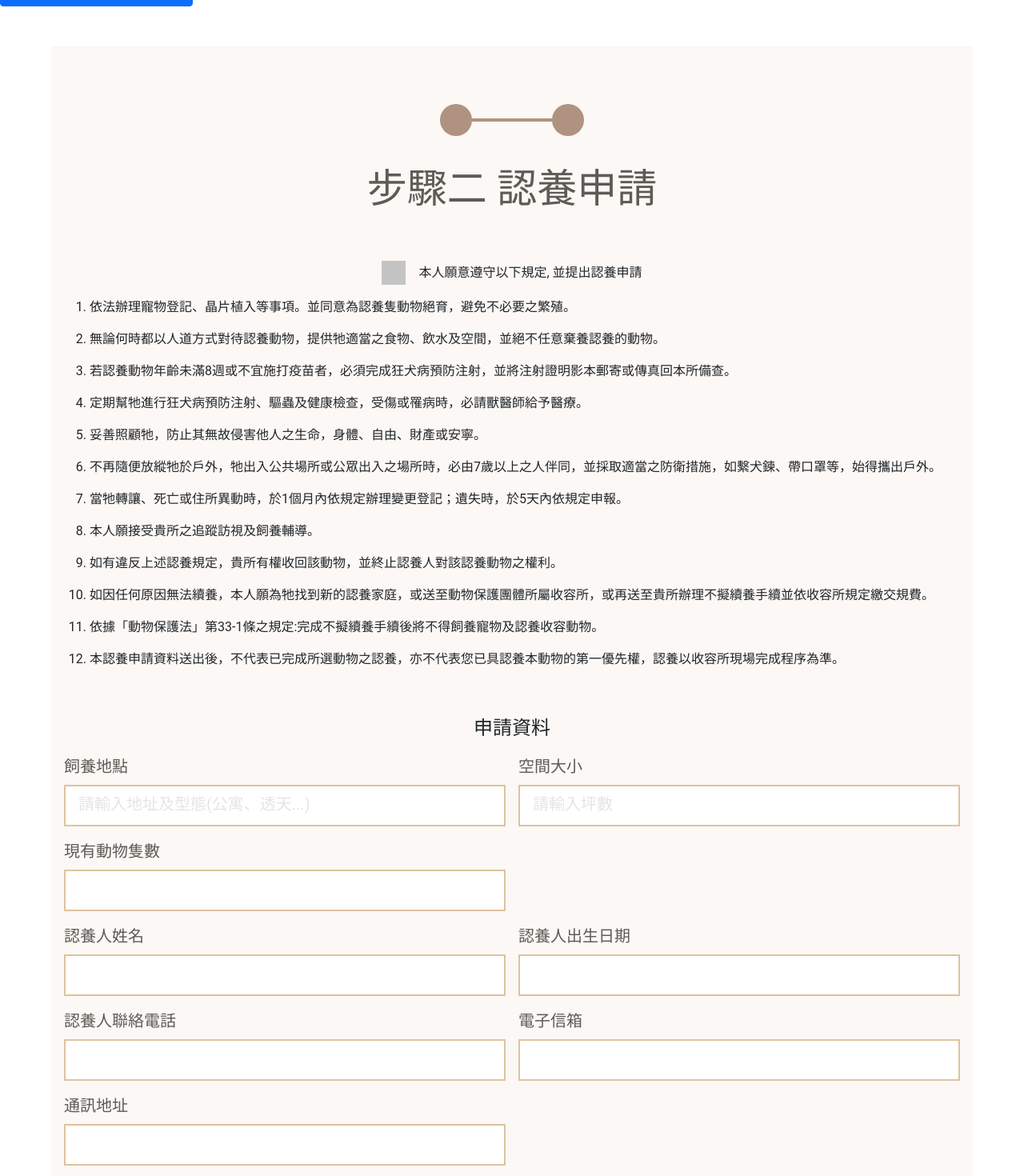
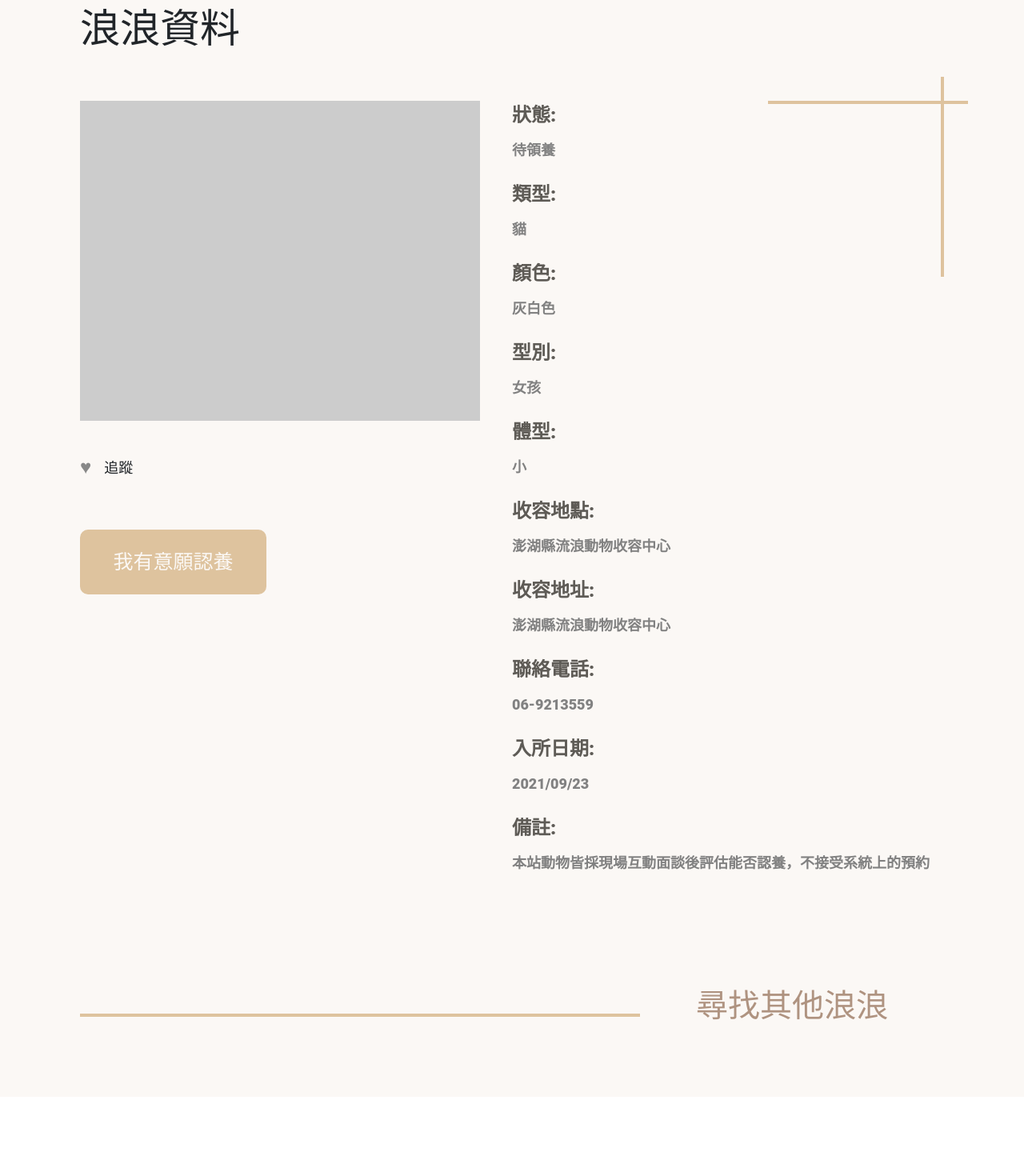
Before and after one commit to Chiahsuan-TW/pet-adoption, a Vue app: page /info in a window 1280 px wide. Shown: the part 60-1530 px from the top of the page at 80% size. After the commit the page ends 1431 px from the top, so only its background shows below. Built offline with nearby package versions, Linux system fonts and the light colour scheme.

Commit message:
info-layout feat: info基礎切版完成

```diff
--- a/src/views/Info.vue
+++ b/src/views/Info.vue
@@ -1,16 +1,61 @@
 <template>
+  <div class="info">
+    <div class="info_container">
+      <h2>浪浪資料</h2>
+      <div class="info_area">
+        <div class="line_horizontal"></div>
+        <div class="line_vertical"></div>
+        <div class="row row-cols-1 row-cols-md-2 gx-0">
+          <div class="col">
+            <div class="info_visual">
+              <div class="info_img"></div>
+              <div class="tracking">
+                <span
+                  :class="['tracking_icon', { favorite_true: isLiked }]"
+                  @click="favoriteClick"
+                  >&#9829;</span
+                >
+                <span class="tracking_text" @click="favoriteClick">{{
+                  isTracked
+                }}</span>
+              </div>
               <button
-    type="button"
-    class="btn btn-primary"
+                class="btn next_btn"
                 data-bs-toggle="modal"
-    data-bs-target="#staticBackdrop"
+                data-bs-target="#adoption"
               >
-    Launch static backdrop modal
+                我有意願認養
               </button>
+            </div>
+          </div>
+          <div class="col">
+            <ul class="info_data">
+              <li>狀態:<span>待領養</span></li>
+              <li>類型:<span>貓</span></li>
+              <li>顏色:<span>灰白色</span></li>
+              <li>型別:<span>女孩</span></li>
+              <li>體型:<span>小</span></li>
+              <li>收容地點:<span>澎湖縣流浪動物收容中心</span></li>
+              <li>收容地址:<span>澎湖縣流浪動物收容中心</span></li>
+              <li>聯絡電話:<span>06-9213559</span></li>
+              <li>入所日期:<span>2021/09/23</span></li>
+              <li>
+                備註:<span
+                  >本站動物皆採現場互動面談後評估能否認養，不接受系統上的預約</span
+                >
+              </li>
+            </ul>
+          </div>
+        </div>
+      </div>
+      <div class="line_horizontal_long"></div>
+      <button type="button" class="text_btn">尋找其他浪浪</button>
+    </div>
+  </div>
 
   <div
     class="adoption modal_layout modal fade"
-    id="staticBackdrop"
+    id="adoption"
     data-bs-backdrop="static"
     data-bs-keyboard="false"
     tabindex="-1"
@@ -276,14 +321,30 @@
           </div>
           <div class="form_btn">
             <button class="btn cancel_btn" data-bs-dismiss="modal">取消</button>
-            <button class="btn next_btn">下一步</button>
+            <button
+              class="btn next_btn"
+              data-bs-toggle="modal"
+              data-bs-target="#application"
+            >
+              <a href="##" data-bs-dismiss="modal">下一步</a>
+            </button>
           </div>
         </form>
       </div>
     </div>
   </div>
 
-  <div class="application modal_layout">
+  <div
+    class="application modal_layout modal fade"
+    id="application"
+    data-bs-backdrop="static"
+    data-bs-keyboard="false"
+    tabindex="-1"
+    aria-labelledby="staticBackdropLabel"
+    aria-hidden="true"
+  >
+    <div class="modal-dialog">
+      <div class="modal-content">
         <div class="processbar">
           <span class="circle circle_1"></span>
           <span class="line"></span>
@@ -292,7 +353,9 @@
         <h3>步驟二 認養申請</h3>
         <div class="confirm_check">
           <input type="checkbox" name="" id="confirm_check" />
-      <label for="confirm_check">本人願意遵守以下規定, 並提出認養申請</label>
+          <label for="confirm_check"
+            >本人願意遵守以下規定, 並提出認養申請</label
+          >
         </div>
         <ol class="consent_info">
           <li>
@@ -307,7 +370,9 @@
           <li>
             定期幫牠進行狂犬病預防注射、驅蟲及健康檢查，受傷或罹病時，必請獸醫師給予醫療。
           </li>
-      <li>妥善照顧牠，防止其無故侵害他人之生命，身體、自由、財產或安寧。</li>
+          <li>
+            妥善照顧牠，防止其無故侵害他人之生命，身體、自由、財產或安寧。
+          </li>
           <li>
             不再隨便放縱牠於戶外，牠出入公共場所或公眾出入之場所時，必由7歲以上之人伴同，並採取適當之防衛措施，如繫犬鍊、帶口罩等，始得攜出戶外。
           </li>
@@ -339,6 +404,7 @@
                   name="location"
                   id="location"
                   placeholder="請輸入地址及型態(公寓、透天...)"
+                  required
                 />
               </div>
               <div class="space">
@@ -348,55 +414,186 @@
                   name="space"
                   id="space"
                   placeholder="請輸入坪數"
+                  required
                 />
               </div>
             </div>
             <div>
               <div class="hadpets">
                 <label for="hadpets">現有動物隻數</label>
-            <input type="text" name="hadpets" id="hadpets" />
+                <input type="text" name="hadpets" id="hadpets" required />
               </div>
               <div></div>
             </div>
             <div>
               <div class="name">
                 <label for="name">認養人姓名</label>
-            <input type="text" name="name" id="name" />
+                <input type="text" name="name" id="name" required />
               </div>
               <div class="birth">
                 <label for="birth">認養人出生日期</label>
-            <input type="text" name="birth" id="birth" />
+                <input type="text" name="birth" id="birth" required />
               </div>
             </div>
             <div>
               <div class="tel">
                 <label for="tel">認養人聯絡電話</label>
-            <input type="tel" name="tel" id="tel" />
+                <input type="tel" name="tel" id="tel" required />
               </div>
               <div class="mail">
                 <label for="mail">電子信箱</label>
-            <input type="email" name="mail" id="mail" />
+                <input type="email" name="mail" id="mail" required />
               </div>
             </div>
             <div>
               <div class="address">
                 <label for="address">通訊地址</label>
-            <input type="text" name="address" id="address" />
+                <input type="text" name="address" id="address" required />
               </div>
               <div></div>
             </div>
           </div>
           <div class="form_btn">
-        <button class="btn cancel_btn">取消</button>
+            <button class="btn cancel_btn" data-bs-dismiss="modal">取消</button>
             <button class="btn next_btn">申請</button>
+          </div>
+        </div>
       </div>
     </div>
   </div>
 </template>
 
-<script></script>
+<script>
+export default {
+  data() {
+    return {
+      isLiked: false,
+    };
+  },
+  methods: {
+    favoriteClick() {
+      this.isLiked = !this.isLiked;
+    },
+  },
+  computed: {
+    isTracked() {
+      if (this.isLiked) {
+        return "取消追蹤";
+      } else {
+        return "追蹤";
+      }
+    },
+  },
+};
+</script>
 
 <style scoped lang="scss">
+@keyframes fontScale {
+  0% {
+    font-size: 24px;
+  }
+  60% {
+    font-size: 30px;
+  }
+  100% {
+    font-size: 24px;
+  }
+}
+.tracking .tracking_icon.favorite_true {
+  animation: fontScale 0.75s;
+  transition: 0.7s;
+}
+.tracking .tracking_icon.favorite_true {
+  color: red;
+}
+// info
+.info {
+  max-width: 1440px;
+  margin: 0 auto;
+  padding: 36px 100px 83px 100px;
+  background-color: color.$primary;
+  .info_container {
+    h2 {
+      margin-bottom: 60px;
+      font-size: 50px;
+    }
+  }
+}
+.info_area {
+  position: relative;
+  .line_horizontal {
+    position: absolute;
+    right: -30px;
+    width: 250px;
+    height: 4px;
+    background-color: color.$secondary;
+  }
+  .line_vertical {
+    position: absolute;
+    right: 0;
+    top: -30px;
+    width: 4px;
+    height: 250px;
+    background-color: color.$secondary;
+  }
+  margin-bottom: 120px;
+}
+.info_img {
+  max-width: 500px;
+  height: 400px;
+  background-color: #ccc;
+  margin-bottom: 40px;
+}
+.tracking {
+  margin-bottom: 60px;
+  span {
+    &:hover {
+      cursor: pointer;
+    }
+  }
+  .tracking_icon {
+    margin-right: 16px;
+    color: #888;
+    font-size: 24px;
+    vertical-align: middle;
+  }
+  .tracking_text {
+    font-size: 18px;
+    vertical-align: middle;
+  }
+}
+.info_data {
+  list-style-type: none;
+  padding: 0;
+  li {
+    font-size: 24px;
+    font-weight: 900;
+    color: color.$text_dark;
+    &:not(:last-child) {
+      margin-bottom: 24px;
+    }
+    span {
+      display: block;
+      margin-top: 12px;
+      font-size: 18px;
+      color: color.$text_light;
+    }
+  }
+}
+.line_horizontal_long {
+  display: inline-block;
+  margin-right: 70px;
+  width: 700px;
+  height: 4px;
+  background-color: color.$secondary;
+}
+.text_btn {
+  font-size: 40px;
+  background: transparent;
+  color: color.$solid_circle;
+  cursor: pointer;
+}
+
 // common set for modal
 .modal_layout {
   width: 90%;
@@ -433,7 +630,9 @@
   }
 }
 .form_btn {
-  text-align: center;
+  display: flex;
+  justify-content: center;
+}
 .btn {
   width: 233px;
   height: 81px;
@@ -455,12 +654,18 @@
     background-color: #deb071;
   }
 }
+@media (max-width: 767px) {
+  .form_btn {
+    flex-direction: column;
+    align-items: center;
+    gap: 30px;
+  }
 }
 // BS modal setting
-.adoption.modal {
-  top: 50px;
+.modal {
+  top: 30px;
   right: 0;
-  height: 80vh;
+  max-height: 90vh;
   .modal-dialog {
     .modal-content {
       border: none;
@@ -473,7 +678,7 @@
   width: 100%;
 }
 @media (min-width: 576px) {
-  .adoption .modal-dialog {
+  .modal-dialog {
     max-width: 100%;
     margin: 0;
   }
@@ -500,9 +705,12 @@
       appearance: none;
       background-color: #c4c4c4;
       cursor: pointer;
-      transition: 0.4s;
+      transition: background-color 0.25s;
       &:checked {
         background-color: color.$secondary;
+      }
+      &:hover {
+        outline: 2px solid #deb071;
       }
     }
     label {
@@ -525,8 +733,21 @@
   }
 }
 // application
+button[data-bs-target="#application"] {
+  width: fit-content;
+  height: fit-content;
+  padding: 0;
+  border: none;
+
+  a {
+    width: 233px;
+    height: 81px;
+    line-height: 81px;
+    color: color.$primary;
+    display: inline-block;
+  }
+}
 .application {
-  margin-top: 50px;
   .processbar {
     .line {
       background-color: color.$solid_circle;
@@ -547,9 +768,12 @@
     appearance: none;
     background-color: #c4c4c4;
     cursor: pointer;
-    transition: 0.4s;
+    transition: background-color 0.4s;
     &:checked {
       background-color: color.$secondary;
+    }
+    &:hover {
+      outline: 2px solid #deb071;
     }
   }
   label {
@@ -588,9 +812,15 @@
         height: 52px;
         padding: 0 16px;
         border: 2px solid color.$secondary;
+        outline: none;
+        transition: 0.4s;
         &::placeholder {
           font-size: 20px;
           color: color.$cancel_btn;
+        }
+        &:focus {
+          box-shadow: 0 0 3px #ffc574, 0 0 12px #ffc574;
+          transform: translate(-2px, -2px);
         }
       }
     }
```
Lines whose indentation alone changed are shown as unchanged.
